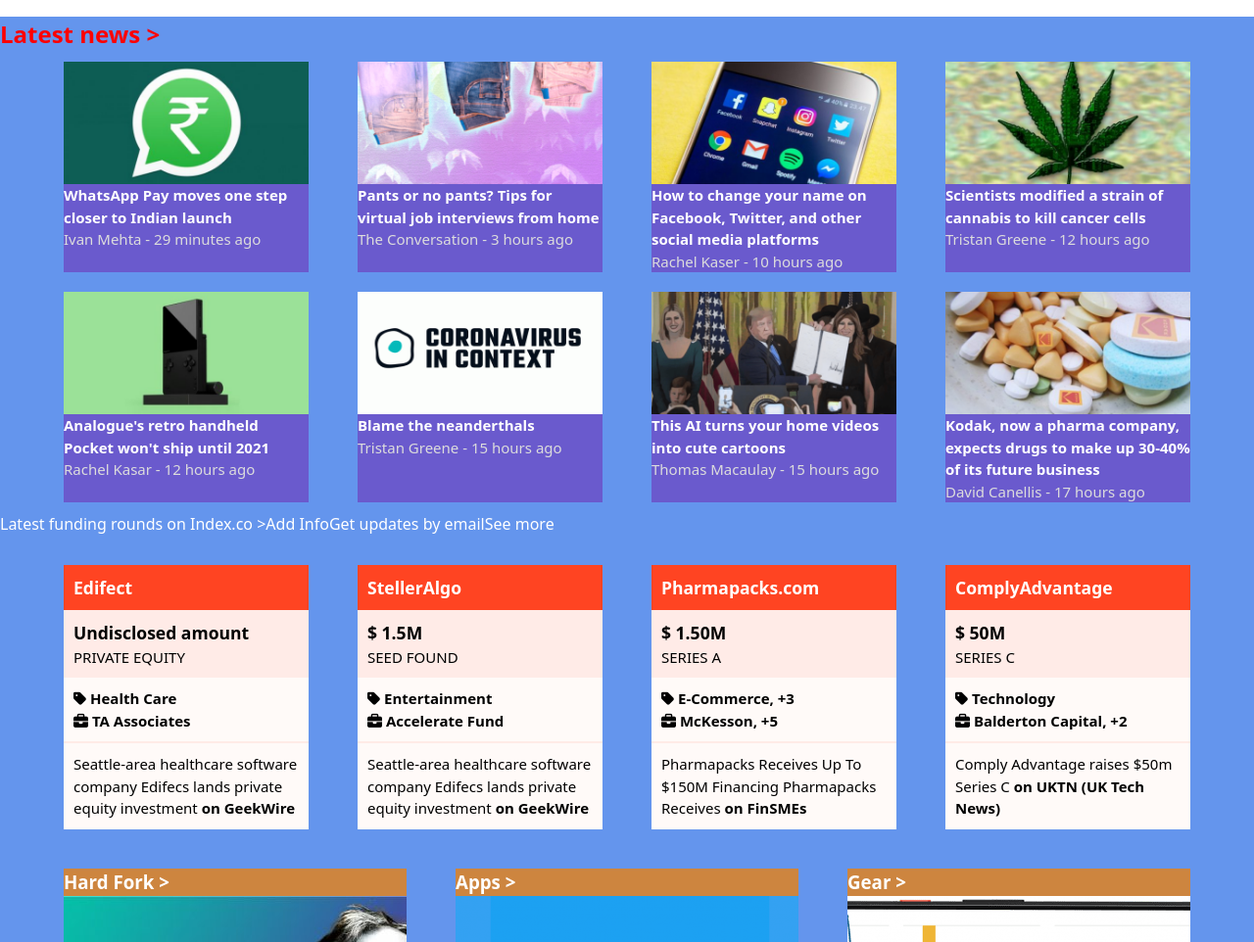
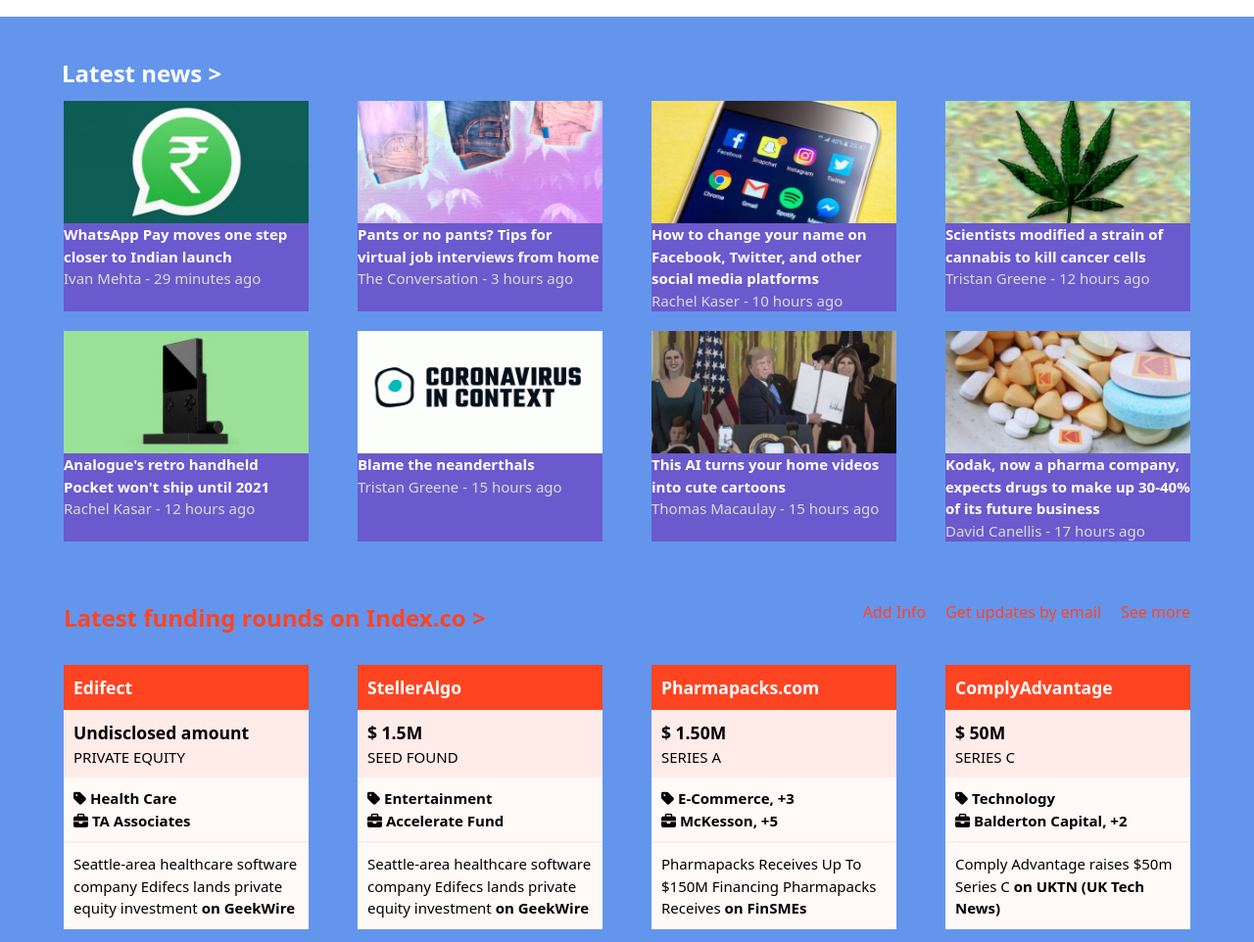
Before and after one commit to DcRonan/responsive-design, a website: page src/index.html in a window 1280 px wide. Shown: the part 523-1485 px from the top of the page at 98% size. Drawn offline with nearby package versions, Linux system fonts and the light colour scheme.

Commit message:
aligned header text + made social links responsive

```diff
--- a/src/css/style.css
+++ b/src/css/style.css
@@ -193,6 +193,23 @@
   margin: 0 10px;
 }
 
+.top-articles,
+.deals-section,
+.funding-container {
+  flex-direction: column;
+  max-width: 1200px;
+  margin: 0 auto;
+}
+
+.top-articles h2,
+.deals-section h2 {
+  padding-left: 23px;
+}
+
+.top-articles {
+  margin-top: 40px;
+}
+
 .container {
   display: flex;
   flex-wrap: wrap;
@@ -273,6 +290,32 @@
 
 .search-btn a {
   color: var(--l-gray);
+}
+
+.funding-container {
+  margin: 50px auto;
+}
+
+.funding-titles {
+  justify-content: space-between;
+}
+
+.fund-left {
+  padding-left: 25px;
+}
+
+.funding-titles a,
+.deals-section > div > h2 > a {
+  color: var(--red-orange);
+}
+
+.fund-right {
+  padding-right: 15px;
+  font-weight: 300;
+}
+
+.fund-right li {
+  margin: 0 10px;
 }
 
 .funding div {
@@ -408,10 +451,8 @@
 
 /* latest-deals */
 
-.latest-deals-text {
-
-  margin-left: 150px;
-  font-weight: bold;
+.deals-section {
+  margin: 40px auto;
 }
 
 .latest-deals-text a {
@@ -444,8 +485,9 @@
 }
 
 .social {
-  width:27%;
+  width:100%;
   margin-bottom: 15px;
+  justify-content: space-evenly;
 }
 
 .social li {
@@ -454,6 +496,7 @@
   background-color: grey;
   border-radius: 50%;
   text-align: center;
+  margin: 0 5px;
 }
 
 .social i {
--- a/src/index.html
+++ b/src/index.html
@@ -167,13 +167,15 @@
     <!-- START of the latest news section -->
 
     <main>
-
-      <h2 class="latest-news-text">
+      <section class="flex top-articles">
+      <div>
+      <h2>
         <a href="#">
           Latest news >
         </a>
       </h2>
-       <section class="container">
+    </div>
+       <div class="container">
          <div class="flex-box">
            <figure>
            <img src="../src/assets/whats-app.png" alt="picture of whats-app">
@@ -263,20 +265,19 @@
              </figcaption>
            </figure>
          </div>
-        </section>
+        </div>
+      </section>
 
        <!-- END of the latest news section -->
 
        <!-- START of funding section -->
-
+        <section class="funding-container">
        <div class="funding-titles flex">
-        <ul class="fund-left flex">
-          <li>
+        <h2 class="fund-left flex">
             <a href="#">
               Latest funding rounds on Index.co >
             </a>
-          </li>
-        </ul>
+        </h2>
 
         <ul class="fund-right flex">
           <li>
@@ -297,7 +298,7 @@
         </ul>
        </div>
 
-       <section class="funding-section">
+       <div class="funding-section">
 
        <div class="container funding">
          <article class="flex-box ">
@@ -443,7 +444,8 @@
           </div>
         </article>
        </div>
-      </section>
+      </div>
+    </section>
 
         <!-- END of funding section -->
 
@@ -1025,16 +1027,16 @@
 
          </article>
         </section>
-
+     <section class="deals-section">
         <div>
-          <h2 class="latest-deals-text">
+          <h2>
             <a href="#">
               Latest deals>
             </a>
           </h2>
         </div>
 
-       <section class="container">
+       <div class="container">
         <article class="flex-box flex-deals">
           <figure>
             <img src="../src/assets/lead.png" alt="Picture of a woman.">
@@ -1123,13 +1125,13 @@
             </figcaption>
            </figure>
         </article>
-      </section>
-
+      </div>
+    </section>
     </main>
 
     <footer>
       <div class="top-footer">
-      <div class="social">
+      <div class="social flex">
         <ul class="flex">
           <li>
             <i class="fab fa-facebook-square"></i>
```
Also changed, not shown: 1 other file.
